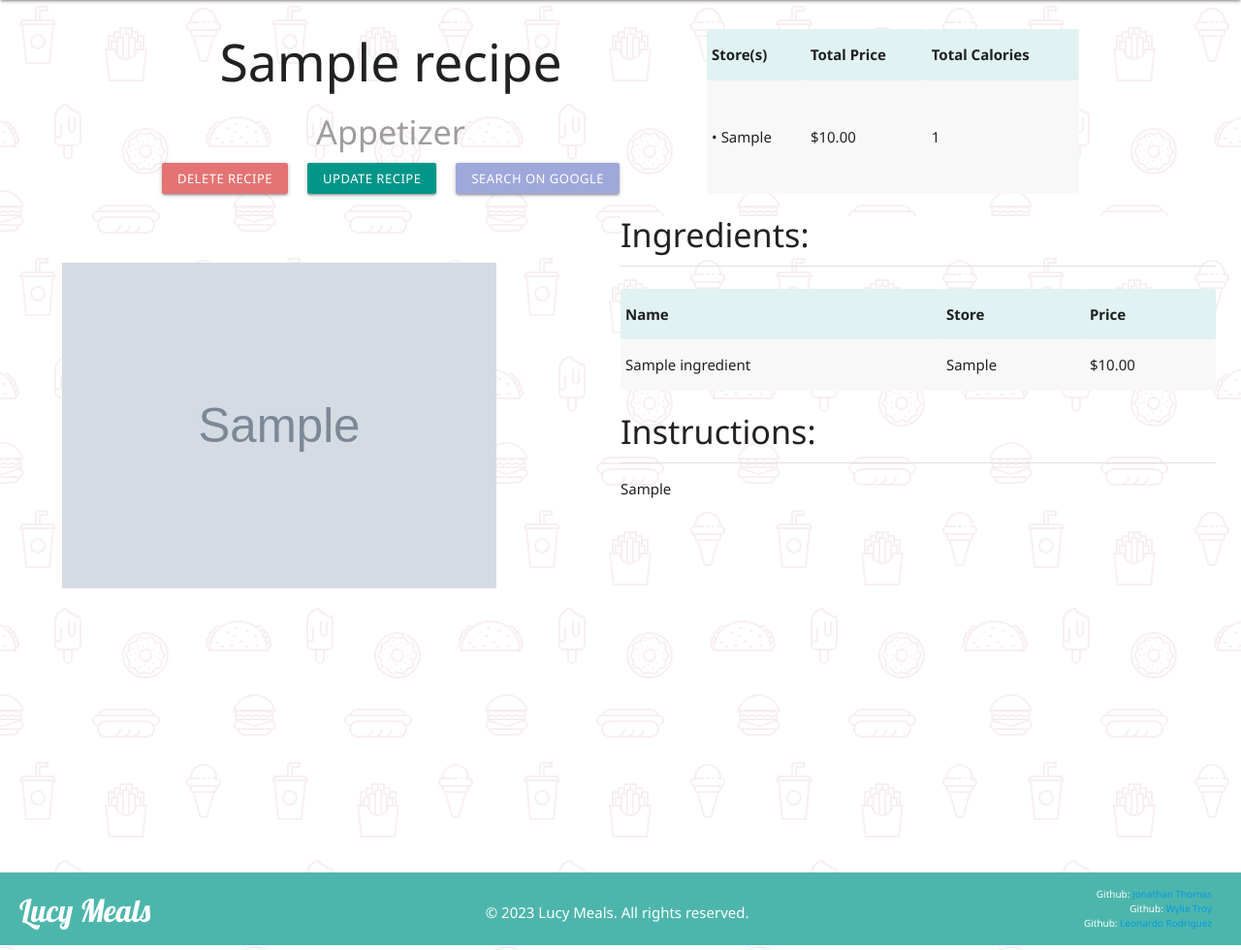
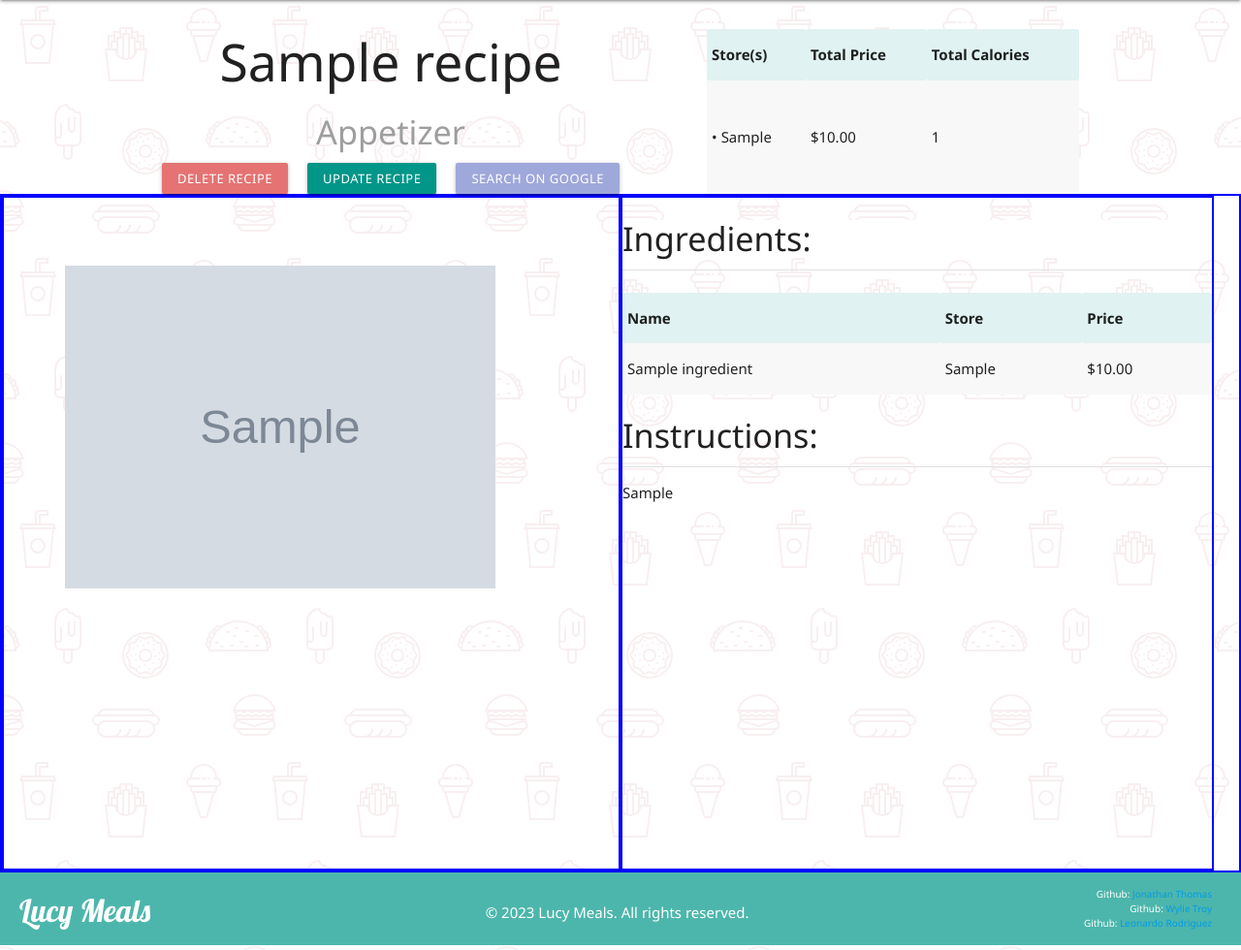
Before and after one commit to JuanitoDeLaTorre/Lucy_Meals, a Django app: page /recipes/1/ in a window 1280 px wide. Shown: the part 64-1044 px from the top of the page at 97% size. Run offline with Django 4.2, Linux system fonts and the light colour scheme; tables that the repository leaves empty hold one stand-in row (values such as "Sample post"); grey boxes marked "Sample" are stand-in pictures.

Commit message:
borders 4 wylie

```diff
--- a/main_app/static/css/style.css
+++ b/main_app/static/css/style.css
@@ -163,11 +163,14 @@ tr td {
     display: flex;
     width: auto;
     height: 700px;
+    border: solid blue 2px;
 }
 
 .image-container {
     height: 100%;
     width: 50%;
+    border: solid blue 2px;
+
 }
 
 #recipe-image {
@@ -181,4 +184,6 @@ tr td {
 .recipe-info {
     height: 100%;
     width: 48%;
+    border: solid blue 2px;
+
 }
```
